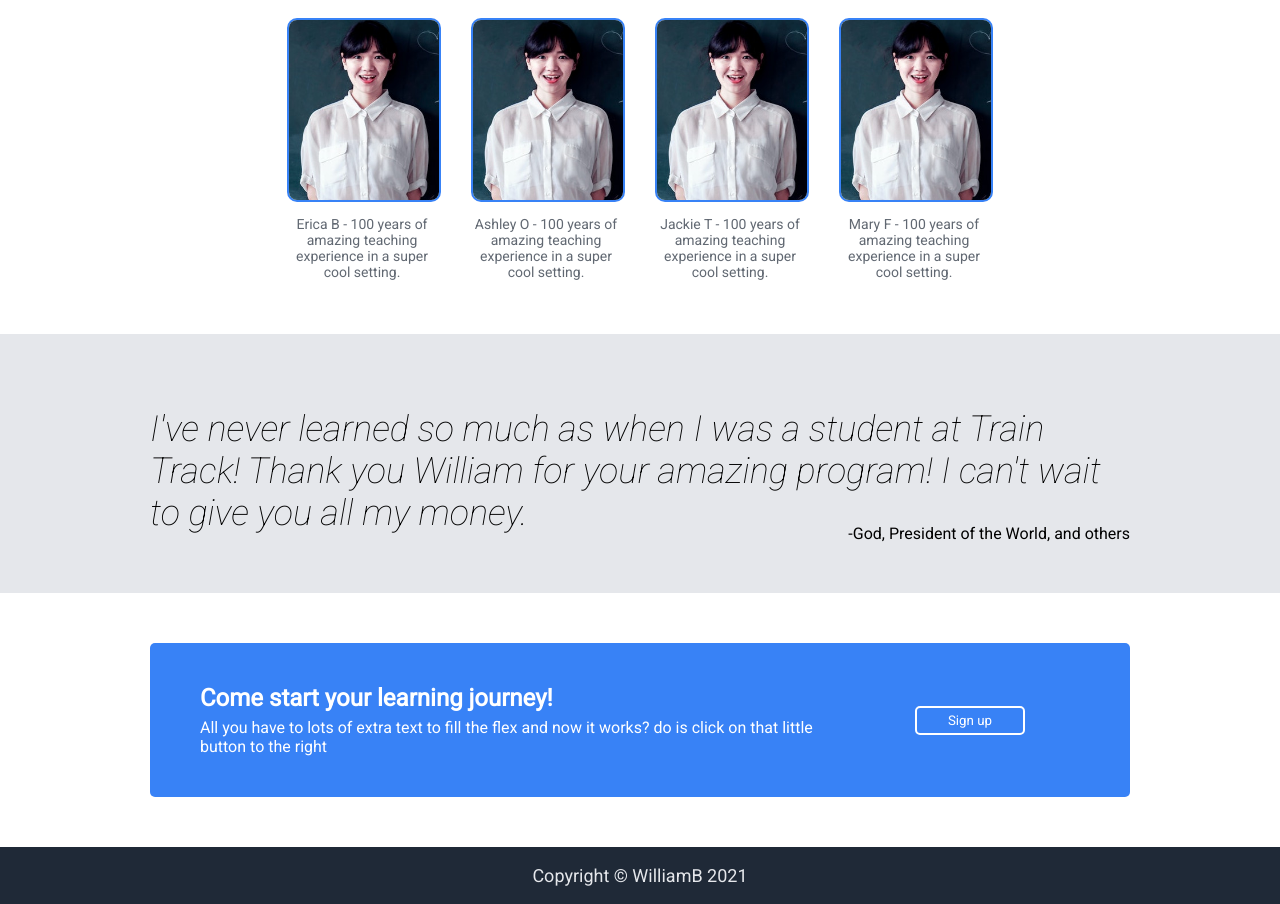
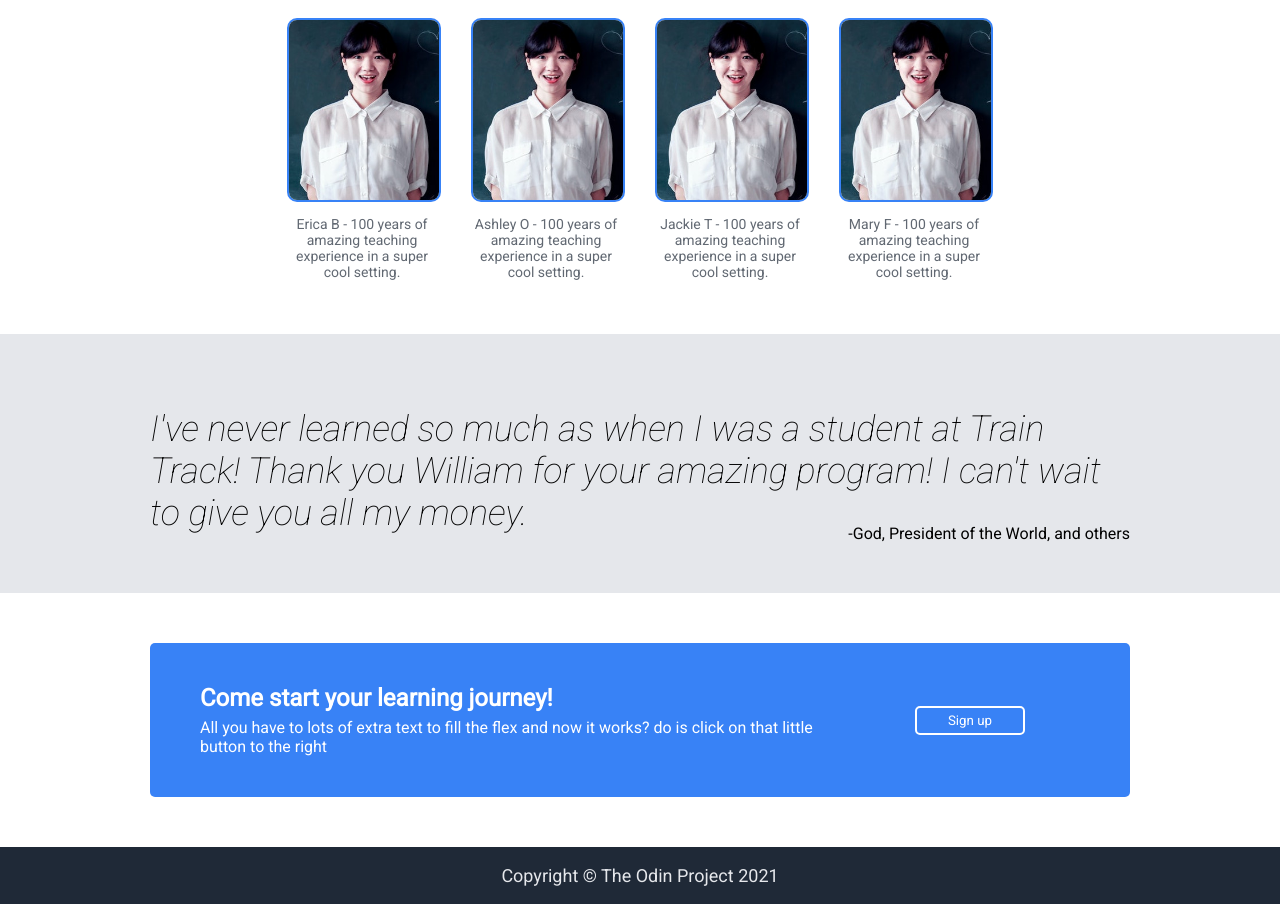
Before and after one commit to williamb2021/landing-page, a plain HTML site: page index.html in a window 1280 px wide. Shown: the part 625-1529 px from the top of the page. Drawn offline with Linux system fonts and the light colour scheme.

Commit message:
changed copyright

```diff
--- a/index.html
+++ b/index.html
@@ -94,7 +94,7 @@
 
     <div class="footer">
             <p>
-                Copyright &copy; WilliamB 2021
+                Copyright &copy; The Odin Project 2021
             </p>
     </div>
 
```
